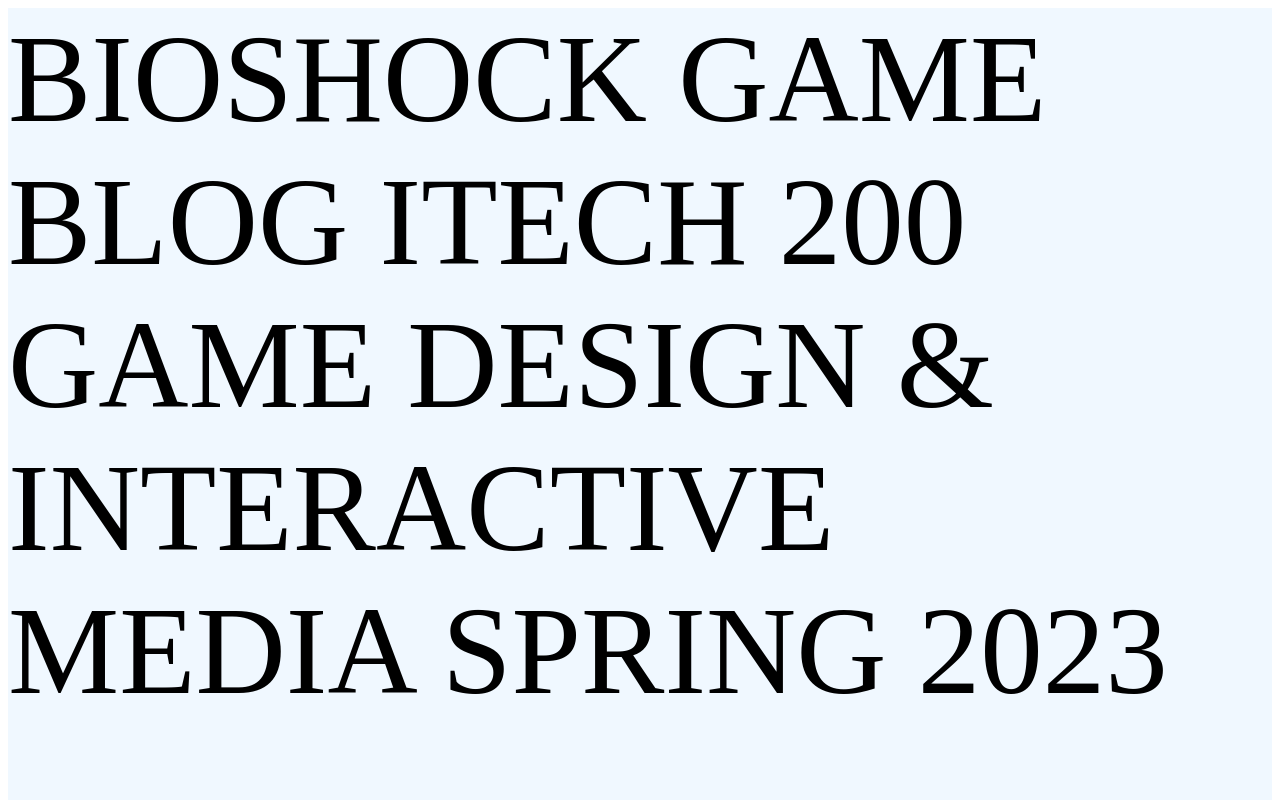
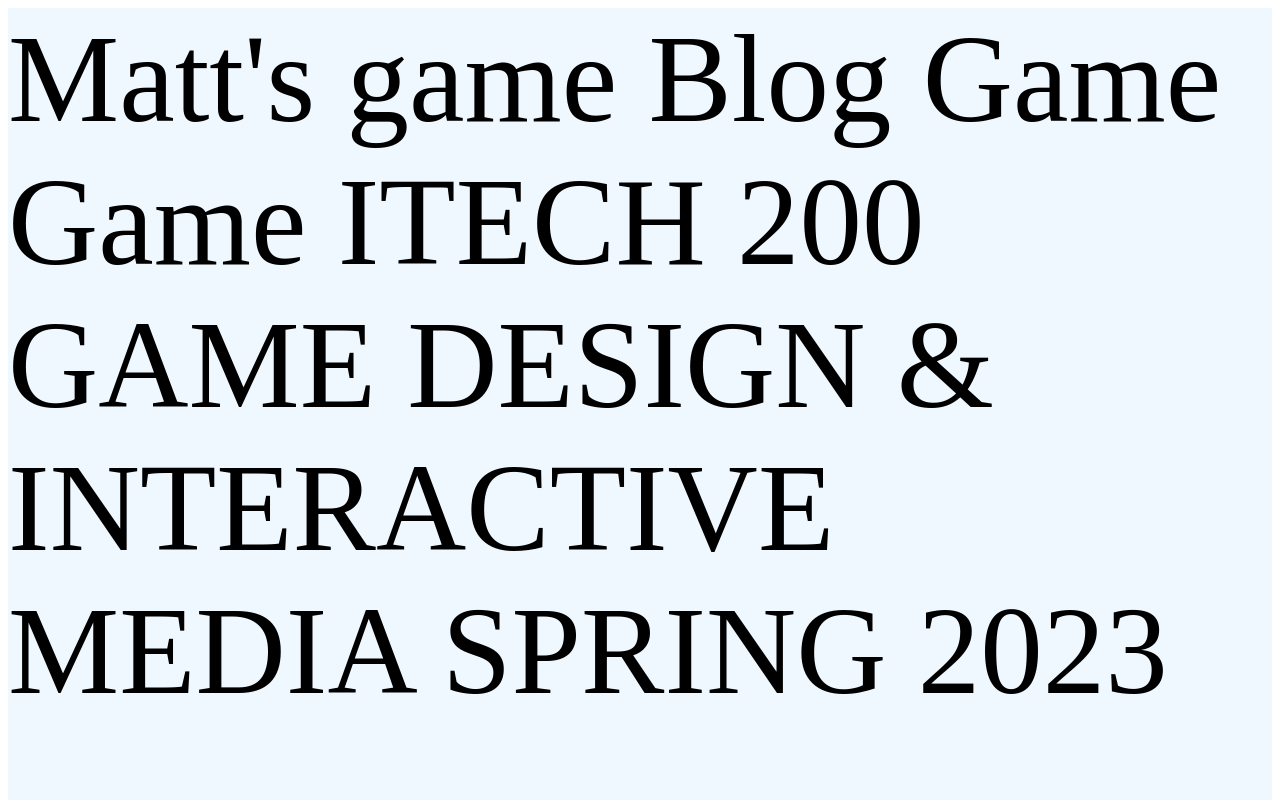
Before and after one commit to willhallett/wccgd23s, a plain HTML site: page index.html in a window 1280 px wide. Shown: the top 800 px of the page. Drawn offline with Linux system fonts and the light colour scheme.

Commit message:
another update

```diff
--- a/index.html
+++ b/index.html
@@ -38,7 +38,8 @@
     <body>
 
         <div class="intro">
-            BIOSHOCK GAME BLOG
+            Matt's game Blog
+            Game Game
             ITECH 200 GAME DESIGN & INTERACTIVE MEDIA
             SPRING 2023
         </div>
```
